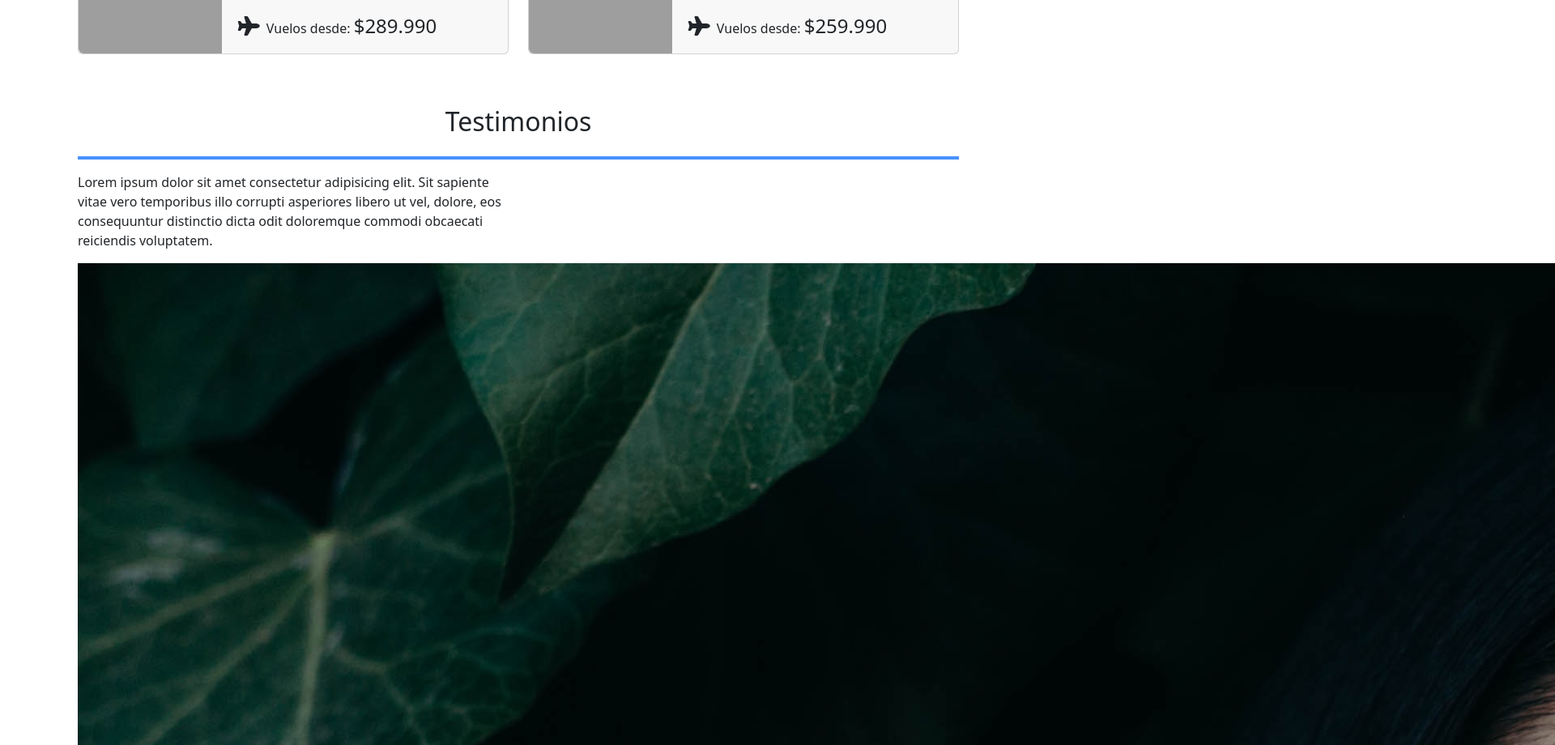
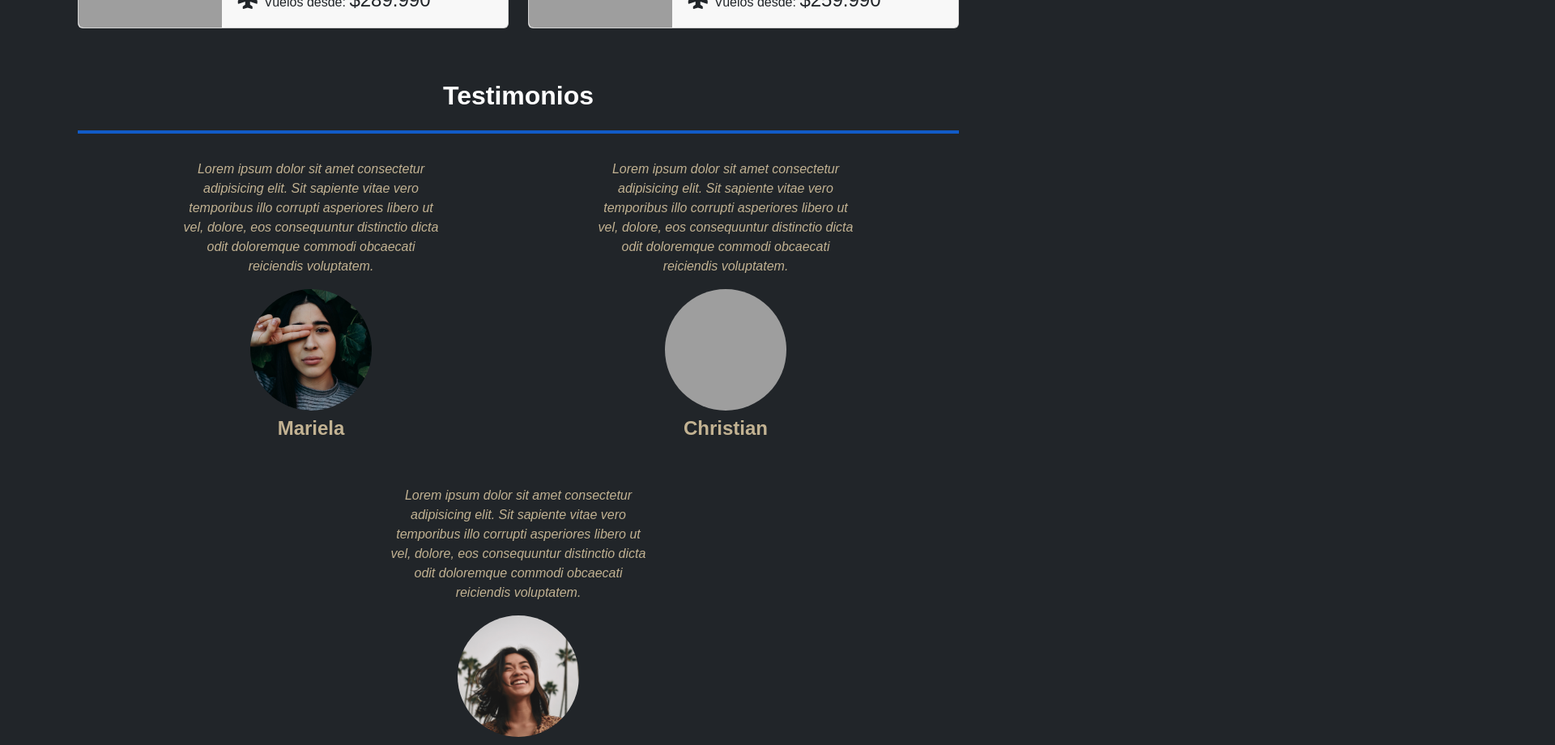
Before and after one commit to michelanyelo/ViajesChileBEM, a website: page index.html in a window 1280 px wide. Shown: the part 1860-2780 px from the top of the page at 81% size, 1920 px wide, since content can reach past the window. Drawn offline with nearby package versions, Linux system fonts and the light colour scheme; grey boxes are pictures that could not be loaded.

Commit message:
"Fixing some bugs"

```diff
--- a/assets/sass/abstracts/_variables.scss
+++ b/assets/sass/abstracts/_variables.scss
@@ -0,0 +1,14 @@
+// Definición de variables personalizadas
+
+// Colores base
+$color-dark: #212529;
+$color-medium: #C2B292;
+$color-light: #fff;
+
+// Colores por función
+$header-color: $color-light;
+$card-title-color: $color-dark;
+
+// Pesos personalizados
+$fw-regular: 400;
+$fw-bold: 700;
--- a/assets/sass/base/_reset.scss
+++ b/assets/sass/base/_reset.scss
@@ -1,14 +1,12 @@
-// * {
-//     padding: 0;
-//     margin: 0;
-//     border: 0;
-//     box-sizing: border-box;
-// }
-
-body {
+* {
+    padding: 0;
     margin: 0;
     border: 0;
     box-sizing: border-box;
+}
+
+body {
     padding: 0 6rem;
     height: 100vh;
+    background-color: $color-dark;
 }
--- /dev/null
+++ b/assets/sass/base/_typography.scss
@@ -0,0 +1,21 @@
+// Fuente Open-Sans
+@import url('https://fonts.googleapis.com/css2?family=Open+Sans:ital,wght@0,300..800;1,300..800&display=swap');
+
+* {
+    font-family: 'Open-Sans', sans-serif;
+}
+
+h1,
+h2,
+h3,
+h4,
+h5,
+h6 {
+    color: $header-color;
+    font-weight: $fw-bold;
+}
+
+p {
+    color: $color-light;
+    font-weight: $fw-regular;
+}
--- a/assets/sass/components/_card.scss
+++ /dev/null
@@ -1,3 +0,0 @@
-// #Destacados .card img{
-//    object-fit: cover;
-// }
--- /dev/null
+++ b/assets/sass/components/_testimonio.scss
@@ -0,0 +1,47 @@
+.testimonios {
+    &__card {
+        border-radius: 0.8rem;
+        -webkit-transition: 0.6s ease-out;
+        -moz-transition: 0.6s ease-out;
+        -o-transition: 0.6s ease-out;
+        transition: 0.6s ease-out;
+
+        &:hover {
+            background-color: $color-medium;
+            cursor: pointer;
+
+            & .testimonios__text,
+            & .testimonios__name {
+                color: $color-dark;
+            }
+        }
+    }
+
+    &__text {
+        font-size: 1rem;
+        font-style: italic;
+        text-align: center;
+    }
+
+    &__img {
+        height: 150px;
+        width: 150px;
+        border-radius: 50%;
+        object-fit: cover;
+    }
+
+    &__name {
+        margin-top: 0.5rem;
+        font-size: 1.5rem;
+        font-weight: $fw-bold;
+    }
+
+    &__text,
+    &__name {
+        color: $color-medium;
+        -webkit-transition: 0.6s ease-out;
+        -moz-transition: 0.6s ease-out;
+        -o-transition: 0.6s ease-out;
+        transition: 0.6s ease-out;
+    }
+}
--- /dev/null
+++ b/assets/sass/layout/_testimonio.scss
@@ -0,0 +1,24 @@
+.testimonios {
+    display: flex;
+    flex-direction: column;
+
+    &__container {
+        justify-content: space-evenly;
+    }
+
+    &__card-container {
+        display: flex;
+        flex-direction: column;
+        align-items: center;
+        width: auto;
+    }
+
+    &__card {
+        display: flex;
+        flex-direction: column;
+        align-items: center;
+        padding: 1rem 2.5rem;
+        max-width: 400px;
+        margin-bottom: 1rem;
+    }
+}
--- a/assets/sass/main.scss
+++ b/assets/sass/main.scss
@@ -7,14 +7,16 @@
 
 // base/
 @import 'base/reset';
+@import 'base/typography';
 
 // layout/
-@import 'layout/testimonios';
+@import 'layout/testimonio';
 
 // components/
 @import 'components/navbar';
 @import 'components/carousel';
-@import 'components/card';
+@import 'components/destacados';
+@import 'components/testimonio';
 
 // pages/
 
--- a/index.html
+++ b/index.html
@@ -16,8 +16,8 @@
     <!-- Hero Section -->
     <section id="HeroSection" class="hero-section">
         <!-- Nav -->
-        <nav class="navbar navbar-expand-lg fixed-top">
-            <a class="navbar-brand" href="#"><img class="navbar-logo" src="assets/img/viajes.svg" alt="Navbar Logo"></a>
+        <nav class="navbar navbar-expand-lg fixed-top" data-bs-theme="dark">
+            <a class="navbar-brand d-flex align-items-center" href="#"><img class="navbar-logo" src="assets/img/viajes.svg" alt="Navbar Logo"><span class="mx-4">Viajes Chile</span></a>
             <button class="navbar-toggler" type="button" data-bs-toggle="collapse" data-bs-target="#navbarNav"
                 aria-controls="navbarNav" aria-expanded="false" aria-label="Toggle navigation">
                 <span class="navbar-toggler-icon"></span>
@@ -95,29 +95,30 @@
                     <img src="assets/img/quienes-somos.jpg" class="img-fluid rounded-4" alt="Somos Viajes Chile">
                 </div>
                 <div class="col-12 col-lg-6">
-                    <p class="text-justify">Lorem ipsum dolor sit amet consectetur adipisicing elit. Omnis quibusdam
-                        voluptates hic veritatis rerum corrupti sit fugit atque laudantium obcaecati. Dolorum esse
-                        suscipit placeat id laudantium deserunt autem? Recusandae, error! Lorem ipsum dolor sit amet
-                        consectetur adipisicing elit. Quibusdam aperiam, quas, exercitationem inventore ullam provident
-                        soluta illum quod nulla enim asperiores sapiente aspernatur? Veritatis atque ipsam culpa
-                        distinctio quam molestias.
-                        Impedit officiis veniam reprehenderit minima labore, harum consequatur eius eaque, quo ipsum
-                        similique corrupti itaque. Commodi, suscipit adipisci. Saepe mollitia iure nemo exercitationem
-                        consequuntur quidem eaque sapiente sit earum similique!
-                        Aliquam expedita ratione molestias quos corporis mollitia, velit eum dicta animi eaque eveniet
-                        enim ducimus quibusdam consectetur temporibus explicabo ipsa minima cum quam veniam? Aspernatur,
-                        officiis ea. Nostrum, amet ea.
-                        Voluptatem tempore quaerat fugit in laudantium adipisci porro, odio odit, molestiae maiores
-                        assumenda eveniet! Ab corporis nisi facilis cum nostrum, error nihil enim consectetur doloribus
-                        quibusdam reprehenderit praesentium ea. Provident?
-                        Voluptatum distinctio dignissimos libero aspernatur quae repudiandae, voluptate nam quasi culpa
-                        velit repellat in ipsa quidem reprehenderit suscipit tempore veritatis voluptates nisi saepe ad
-                        vero placeat quos! Unde, aspernatur voluptatibus!</p>
+                    <p class="text-justify">Lorem ipsum dolor sit amet consectetur adipisicing elit. Officiis
+                        alias in odit cum asperiores praesentium, quo aperiam iure reprehenderit veritatis tempore eum
+                        corporis ab corrupti quos sunt soluta pariatur similique!
+                        Rem aperiam aspernatur sed? Dolorum facere totam amet maiores corporis adipisci perspiciatis
+                        enim obcaecati veritatis quibusdam ipsam debitis quod quae assumenda blanditiis, possimus
+                        similique delectus eveniet expedita, odit aliquid voluptas! Lorem ipsum dolor sit amet
+                        consectetur adipisicing elit. Laborum sit, perferendis inventore quod ipsum asperiores aperiam
+                        odio natus nam, eveniet incidunt magni? Corrupti omnis perspiciatis laudantium aliquam, harum
+                        nesciunt dolor.
+                    </p>
+                    <p class="text-justify">Lorem, ipsum dolor sit amet consectetur adipisicing elit.
+                        Dolores, explicabo repellat. Nostrum illum magni corporis deserunt labore, ducimus, et pariatur
+                        asperiores officiis illo sit, quae a. Earum labore suscipit perferendis.
+                        Tempore odit debitis praesentium et totam? Impedit molestias illo molestiae necessitatibus
+                        distinctio inventore officia quae iste sint eum doloremque maxime libero, quidem id accusamus
+                        reprehenderit atque eligendi dolore numquam in. Lorem ipsum dolor sit amet consectetur
+                        adipisicing elit. Ullam et in, accusantium fuga quod sunt corrupti obcaecati! Aspernatur dicta
+                        deleniti quidem dolorum consequatur quae quisquam hic, rem ratione voluptas possimus!
+                    </p>
                 </div>
             </div>
         </div>
         <!-- Destacados -->
-        <div id="Destacados" class="container-fluid mt-5 g-0">
+        <div id="Destacados" class="destacados container-fluid mt-5 g-0">
             <div class="row">
                 <div class="col">
                     <h2 class="text-center fs-2">Destacados</h2>
@@ -141,7 +142,7 @@
                                         eligendi reiciendis.</p>
                                 </div>
                                 <div class="card-footer mt-4 py-3 border-top-1">
-                                    <span><i class="fa-solid fa-plane fs-4 p-1"></i> Vuelos desde:</span>
+                                    <span><i class="fa-solid fa-plane-up fs-4 p-1"></i> Vuelos desde:</span>
 
                                     <span class="fs-4">$159.990</span>
                                 </div>
@@ -165,7 +166,7 @@
                                         impedit!</p>
                                 </div>
                                 <div class="card-footer mt-4 py-3 border-top-1">
-                                    <span><i class="fa-solid fa-plane fs-4 p-1"></i> Vuelos desde:</span>
+                                    <span><i class="fa-solid fa-plane-up fs-4 p-1"></i> Vuelos desde:</span>
 
                                     <span class="fs-4">$189.990</span>
                                 </div>
@@ -189,7 +190,7 @@
                                         obcaecati?</p>
                                 </div>
                                 <div class="card-footer mt-4 py-3 border-top-1">
-                                    <span><i class="fa-solid fa-plane fs-4 p-1"></i> Vuelos desde:</span>
+                                    <span><i class="fa-solid fa-plane-up fs-4 p-1"></i> Vuelos desde:</span>
 
                                     <span class="fs-4">$289.990</span>
                                 </div>
@@ -213,7 +214,7 @@
                                         nulla.</p>
                                 </div>
                                 <div class="card-footer mt-4 py-3 border-top-1">
-                                    <span><i class="fa-solid fa-plane fs-4 p-1"></i> Vuelos desde:</span>
+                                    <span><i class="fa-solid fa-plane-up fs-4 p-1"></i> Vuelos desde:</span>
 
                                     <span class="fs-4">$259.990</span>
                                 </div>
@@ -232,16 +233,41 @@
                 </div>
             </div>
             <hr class="border border-primary border-2 opacity-75">
-            <div class="row">
-                <div class="col-12 col-lg-6">
+            <div class="row testimonios__container">
+                <div class="col-12 col-lg-4 testimonios__card-container">
                     <div class="testimonios__card">
-                        <p class="testimonios__text testimonios__text--hover">
+                        <p class="testimonios__text">
                             Lorem ipsum dolor sit amet consectetur adipisicing elit. Sit sapiente vitae vero temporibus
                             illo corrupti asperiores libero ut vel, dolore, eos consequuntur distinctio dicta odit
                             doloremque commodi obcaecati reiciendis voluptatem.
                         </p>
-                        <img class="testimonios__img" src="assets/img/testimonio1.jpg" alt="Testimonio primera persona">
+                        <img class="testimonios__img img-fluid" src="assets/img/testimonio1.jpg"
+                            alt="Testimonio primera persona">
                         <h3 class="testimonios__name">Mariela</h3>
+                    </div>
+                </div>
+                <div class="col-12 col-lg-4 testimonios__card-container">
+                    <div class="testimonios__card">
+                        <p class="testimonios__text">
+                            Lorem ipsum dolor sit amet consectetur adipisicing elit. Sit sapiente vitae vero temporibus
+                            illo corrupti asperiores libero ut vel, dolore, eos consequuntur distinctio dicta odit
+                            doloremque commodi obcaecati reiciendis voluptatem.
+                        </p>
+                        <img class="testimonios__img img-fluid" src="assets/img/testimonio2.jpg"
+                            alt="Testimonio primera persona">
+                        <h3 class="testimonios__name">Christian</h3>
+                    </div>
+                </div>
+                <div class="col-12 col-lg-4 testimonios__card-container">
+                    <div class="testimonios__card">
+                        <p class="testimonios__text">
+                            Lorem ipsum dolor sit amet consectetur adipisicing elit. Sit sapiente vitae vero temporibus
+                            illo corrupti asperiores libero ut vel, dolore, eos consequuntur distinctio dicta odit
+                            doloremque commodi obcaecati reiciendis voluptatem.
+                        </p>
+                        <img class="testimonios__img img-fluid" src="assets/img/testimonio3.jpg"
+                            alt="Testimonio primera persona">
+                        <h3 class="testimonios__name">Fernanda</h3>
                     </div>
                 </div>
             </div>
```
Also changed, not shown: assets/sass/components/_destacados.scss (added, +7 -0 lines), assets/css/main.css, assets/sass/layout/_testimonios.scss (deleted), 1 other file.
